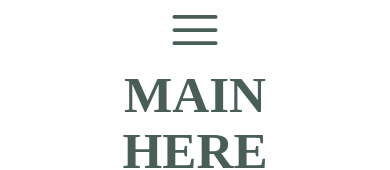
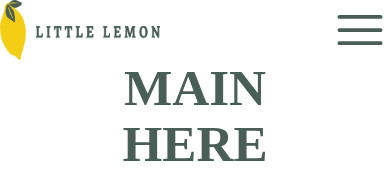
Before and after one commit to Setimarz108/Little-Lemon-App, a React (Vite) app in the folder App/: page / in a window 390 px wide. Shown: the top 170 px of the page. Built offline with nearby package versions, Linux system fonts and the light colour scheme; a web font is replaced by a local one.

Commit message:
Update Nav.jsx

```diff
--- a/App/src/Components/Nav.jsx
+++ b/App/src/Components/Nav.jsx
@@ -1,59 +1,79 @@
 import React from "react";
-import { useMediaQuery, Flex, HStack, Drawer, DrawerOverlay, DrawerContent, DrawerCloseButton, DrawerHeader, DrawerBody, DrawerFooter, Button, useDisclosure } from "@chakra-ui/react";
+import {
+  useMediaQuery,
+  Flex,
+  HStack,
+  Drawer,
+  DrawerOverlay,
+  DrawerContent,
+  DrawerCloseButton,
+  DrawerHeader,
+  DrawerBody,
+  DrawerFooter,
+  Button,
+  useDisclosure,
+  Image,
+  VStack
+} from "@chakra-ui/react";
 
-import { Bars3Icon } from '@heroicons/react/24/solid'
+import { Bars3Icon } from "@heroicons/react/24/solid";
 
 function Nav(props) {
-  const { isOpen, onOpen, onClose } = useDisclosure()
-  const btnRef = React.useRef()
+  const { isOpen, onOpen, onClose } = useDisclosure();
+  const btnRef = React.useRef();
   const [isMobile] = useMediaQuery("(max-width: 767px)");
 
+
+
   return (
+    <>
+      {isMobile ? (
+        <>
+        <Flex justifyContent={"space-between"}>
+          <Image src="./src/assets/logo.png" alt="Logo" width={"10rem"} />
+          <Bars3Icon
+            ref={btnRef}
+            colorScheme="teal"
+            onClick={onOpen}
+            width={"60px"}
 
-    <>
-      {isMobile? (
-        <>
-<Bars3Icon ref={btnRef} colorScheme='teal' onClick={onOpen} width={"60px"}>
-</Bars3Icon>
+          ></Bars3Icon>
+          </Flex>
+          <Flex flexDirection={"column"}>
           <Drawer
             isOpen={isOpen}
-placement='right'
+            placement="top"
             onClose={onClose}
             finalFocusRef={btnRef}
           >
             <DrawerOverlay />
             <DrawerContent>
               <DrawerCloseButton />
-  <DrawerHeader>Create your account</DrawerHeader>
+              <DrawerHeader>Menu</DrawerHeader>
 
-  <DrawerBody>
-    {props.children}
-  </DrawerBody>
+              <VStack><DrawerBody>{props.children}</DrawerBody></VStack>
 
               <DrawerFooter>
-    <Button variant='outline' mr={3} onClick={onClose}>
+                <Button variant="outline" mr={3} onClick={onClose}>
                   Cancel
                 </Button>
-    <Button colorScheme='blue'>Save</Button>
+                <Button colorScheme="blue">Save</Button>
               </DrawerFooter>
             </DrawerContent>
-</Drawer></>
-
-
+          </Drawer>
+          </Flex>
+        </>
       ) : (
-
          <nav>
           <Flex alignItems="center" gap="2">
-          <HStack direction="row" spacing={100} w={"100%"}>
+            <VStack direction="row" spacing={100} w={"100%"}>
               {props.children}
-          </HStack>
+            </VStack>
           </Flex>
         </nav>
       )}
-
-
     </>
-  )
+  );
 }
 
 export default Nav;
```
Lines whose indentation alone changed are shown as unchanged.
